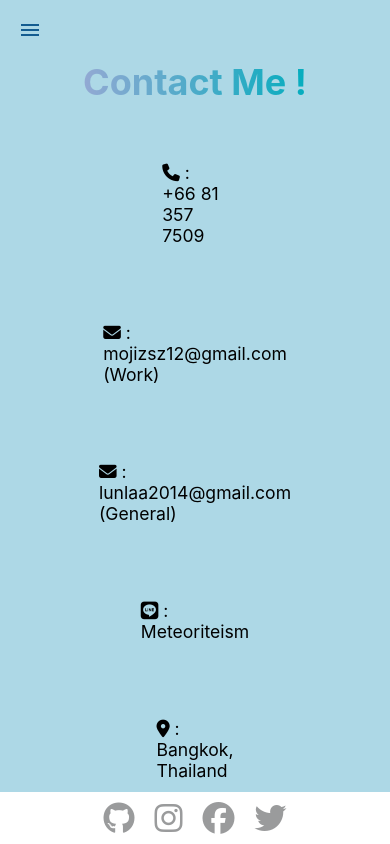
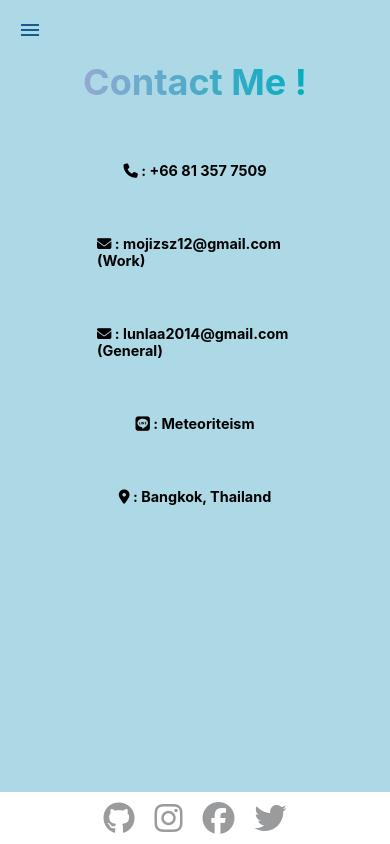
Before and after one commit to Kaniizs/my-profile, a React (Create React App) app: page /contact in a window 390 px wide. Built offline with nearby package versions, Linux system fonts and the light colour scheme.

Commit message:
The width of the box not match the text

```diff
--- a/src/css/Card.css
+++ b/src/css/Card.css
@@ -71,7 +71,7 @@
 
 @media screen and (max-width: 48rem) {
     .widecard {
-        width: 70%;
+        width: 100%;
         margin: 1rem;
         font-size: 0.75rem;
     }
--- a/src/css/social.css
+++ b/src/css/social.css
@@ -2,7 +2,7 @@
     display: flex;
     align-items: center;
     justify-content: center;
-    margin: 0.625rem 0 1.875rem 0;
+    margin: 0.625rem 0 0.625rem 0;
     padding: 0.5rem;
     transition: 0.5s;
     border-radius: 0.625rem;
@@ -24,7 +24,13 @@
 }
 
 @media screen and (max-width: 48rem) {
+
+    .socialcard {
+        width: 80%;
+    }
+
     .socialcard p {
-        font-size: 1.1rem;
+        font-size: 0.9rem;
+        font-weight: bold;
     }
 }
```
